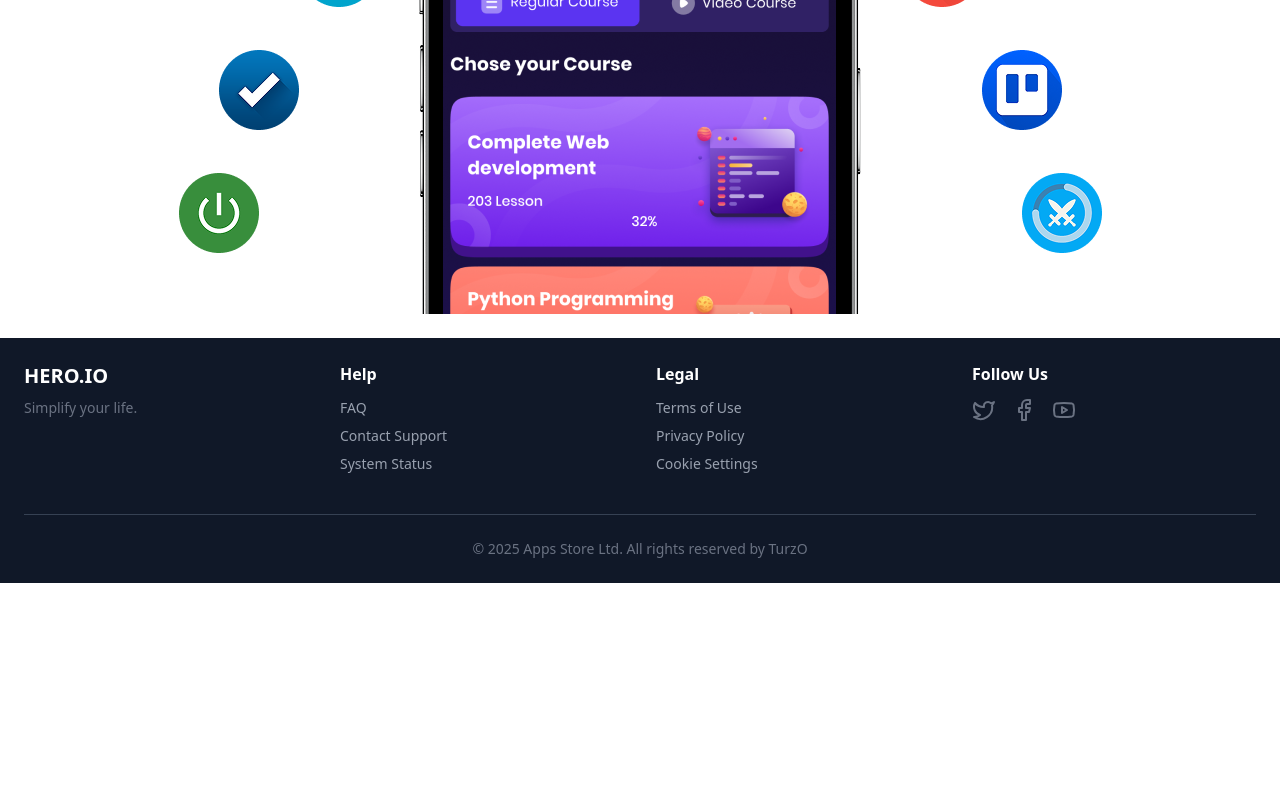
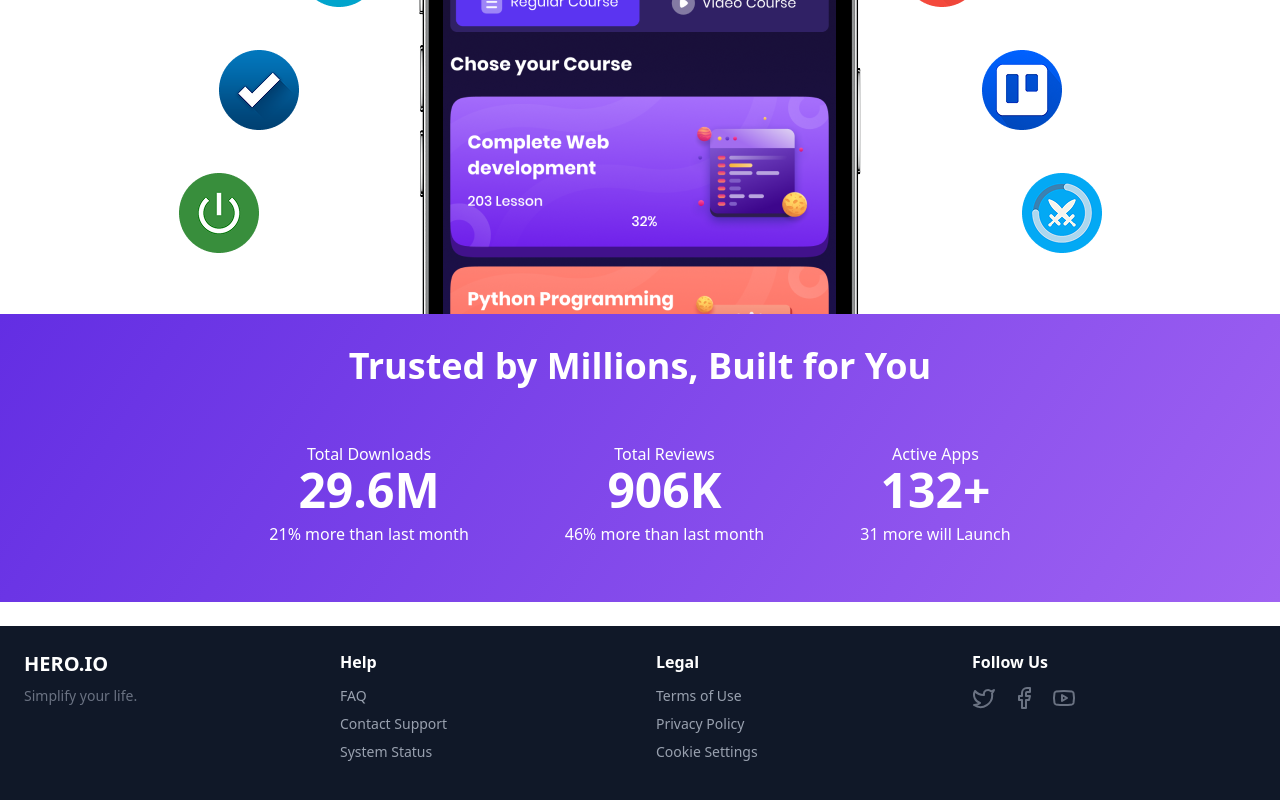
Before and after one commit to Turzo02/App-Store, a React (Vite) app: page / in a window 1280 px wide. Shown: the part 474-1274 px from the top of the page. Before the commit the page ends 1057 px from the top, so only its background shows below. Built offline with nearby package versions, Linux system fonts and the light colour scheme.

Commit message:
States added

```diff
--- a/src/App.jsx
+++ b/src/App.jsx
@@ -3,6 +3,7 @@ import './App.css'
 import Banner from './Components/Banner/Banner'
 import Footer from './Components/Footer/Footer'
 import Navbar from './Components/Navbar/Navbar'
+import States from './Components/States/States'
 
 function App() {
 
@@ -10,6 +11,7 @@ function App() {
     <>
       <Navbar></Navbar>
       <Banner></Banner>
+      <States></States>
       <Footer></Footer>
     </>
   )
--- a/src/Components/Banner/Banner.jsx
+++ b/src/Components/Banner/Banner.jsx
@@ -19,12 +19,12 @@ const Banner = () => {
 
 
             <div className="middle   flex justify-center mt-5">
-                <button className="btn btn-outline border-[#9155ef] mr-3 hover:bg-[#9155ef] hover:border-0 transition duration-300">
+                <button className="btn btn-outline border-[#9155ef] mr-3 hover:bg-[#9155ef] hover:border-0  duration-300 transition  ease-in-out hover:scale-[1.01] hover:shadow-2xl  cursor-pointer">
                     <img src={playstore} alt="playstore" className="mr-2" />
                     Google Play
                 </button>
 
-                <button className="btn btn-outline border-[#9155ef] hover:bg-[#9155ef] hover:border-0 transition duration-300">
+                <button className="btn btn-outline border-[#9155ef] hover:bg-[#9155ef] hover:border-0  transition duration-300 ease-in-out hover:scale-[1.01] hover:shadow-2xl  cursor-pointer">
                     <img src={appStore} alt="appStore" className="mr-2" />
                     App Store
                 </button>
--- a/src/Components/Navbar/Navbar.jsx
+++ b/src/Components/Navbar/Navbar.jsx
@@ -41,7 +41,7 @@ const Navbar = () => {
                         href="https://github.com/Turzo02/App-Store"
                         className="bg-[linear-gradient(125.07deg,rgba(99,46,227,1),rgba(159,98,242,1)_100%)]
              flex py-2 px-4 rounded justify-center text-white font-semibold border-0
-             hover:opacity-90 transition duration-300"
+             hover:opacity-90  duration-300 transition  ease-in-out hover:scale-[1.01] hover:shadow-2xl hover:bg-white/10 cursor-pointer"
                     >
                         <Github className="mr-2" /> Contribute
                     </a>
--- /dev/null
+++ b/src/Components/States/States.jsx
@@ -0,0 +1,33 @@
+import React from 'react';
+
+const States = () => {
+    return (
+    <div className='bg-[linear-gradient(124deg,rgba(99,46,227,1),rgba(159,98,242,1)_100%)] '>
+    <div className="top">
+        <h1 className='text-4xl font-bold text-center text-white py-8'>Trusted by Millions, Built for You</h1>
+
+    </div>
+    <div className="bottom flex flex-col md:flex-row items-center gap-2 md:gap-12 justify-center text-white pb-8">
+        <div className="card text-center p-6 rounded-lg transition duration-300 ease-in-out hover:scale-[1.05] hover:shadow-2xl hover:bg-white/10 cursor-pointer">
+            <h4>Total Downloads</h4>
+            <h1 className='text-5xl font-bold pb-2'>29.6M</h1>
+            <h4>21% more than last month</h4>
+        </div>
+        <div className="card text-center p-6 rounded-lg transition duration-300 ease-in-out hover:scale-[1.05] hover:shadow-2xl hover:bg-white/10 cursor-pointer">
+            <h4>Total Reviews</h4>
+            <h1 className='text-5xl font-bold pb-2'>906K</h1>
+            <h4>46% more than last month</h4>
+        </div>
+        <div className="card text-center p-6 rounded-lg transition duration-300 ease-in-out hover:scale-[1.05] hover:shadow-2xl hover:bg-white/10 cursor-pointer">
+            <h4>Active Apps</h4>
+            <h1 className='text-5xl font-bold pb-2'>132+</h1>
+            <h4>31 more will Launch</h4>
+        </div>
+
+    </div>
+
+</div>
+    );
+};
+
+export default States;
```
